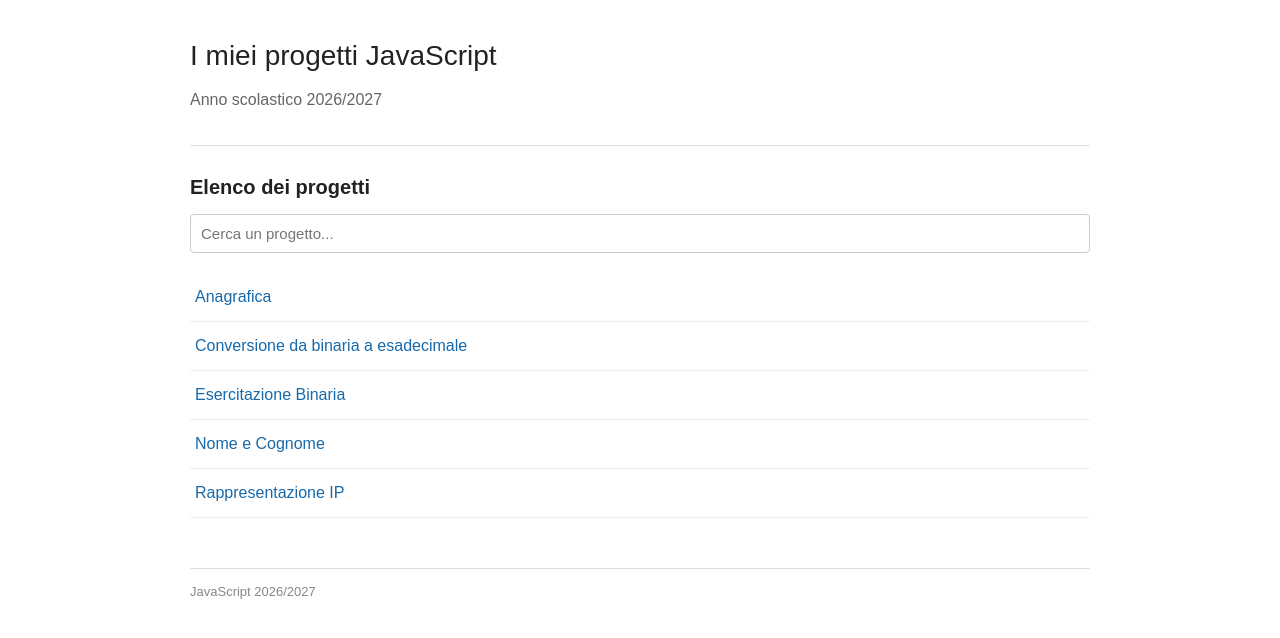
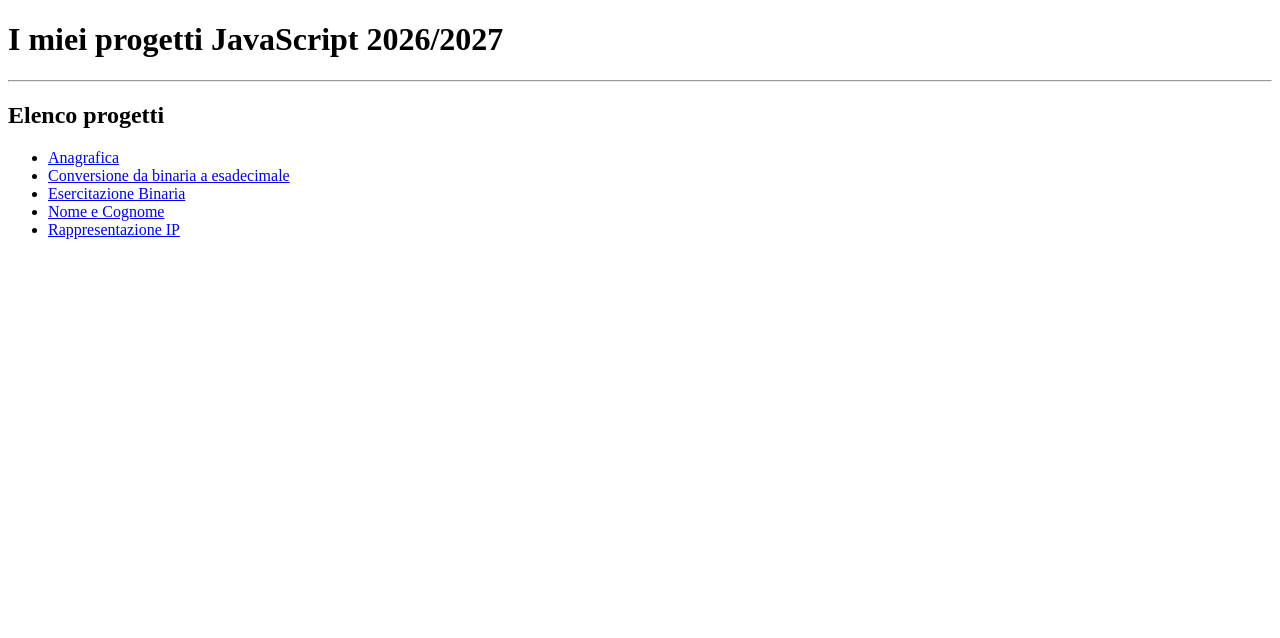
Before and after one commit to TommasoFalchero/JavaScript-2026-2027, a plain HTML site: page index.html in a window 1280 px wide. Drawn offline with Linux system fonts and the light colour scheme.

Commit message:
Update index.html

```diff
--- a/index.html
+++ b/index.html
@@ -3,145 +3,35 @@
 <html lang="it">
 <head>
     <meta charset="UTF-8">
-    <meta name="viewport" content="width=device-width, initial-scale=1.0">
-    <title>I miei progetti JavaScript</title>
-
-    <style>
-        body {
-            font-family: Arial, sans-serif;
-            background-color: white;
-            color: #222;
-            margin: 40px auto;
-            max-width: 900px;
-            padding: 0 20px;
-        }
-
-        header {
-            border-bottom: 1px solid #ddd;
-            padding-bottom: 20px;
-            margin-bottom: 30px;
-        }
-
-        h1 {
-            font-size: 28px;
-            font-weight: normal;
-        }
-
-        p {
-            color: #666;
-        }
-
-        h2 {
-            font-size: 20px;
-            margin-bottom: 15px;
-        }
-
-        input {
-            width: 100%;
-            padding: 10px;
-            margin-bottom: 20px;
-            border: 1px solid #ccc;
-            border-radius: 4px;
-            font-size: 15px;
-            box-sizing: border-box;
-        }
-
-        .project {
-            padding: 15px 5px;
-            border-bottom: 1px solid #eee;
-        }
-
-        .project a {
-            color: #1769aa;
-            text-decoration: none;
-            font-size: 16px;
-        }
-
-        .project a:hover {
-            text-decoration: underline;
-        }
-
-        footer {
-            margin-top: 50px;
-            padding-top: 15px;
-            border-top: 1px solid #ddd;
-            font-size: 13px;
-            color: #888;
-        }
-    </style>
+    <title>I miei progetti</title>
 </head>
-
 <body>
 
-    <header>
-        <h1>I miei progetti JavaScript</h1>
-        <p>Anno scolastico 2026/2027</p>
-    </header>
+    <h1>I miei progetti JavaScript 2026/2027</h1>
 
-    <main>
+    <hr>
 
-        <h2>Elenco dei progetti</h2>
+    <h2>Elenco progetti</h2>
 
-        <input
-            type="text"
-            id="search"
-            placeholder="Cerca un progetto..."
-        >
+    <ul>
+        <li><a href="./Anagrafica/">Anagrafica</a></li>
 
-        <div id="projects">
+        <li><a href="./Conversione%20da%20binaria%20a%20esadecimale/">
+            Conversione da binaria a esadecimale
+        </a></li>
 
-            <div class="project">
-                <a href="./Anagrafica/">Anagrafica</a>
-            </div>
+        <li><a href="./Esercitazione%20Binaria/">
+            Esercitazione Binaria
+        </a></li>
 
-            <div class="project">
-                <a href="./Conversione%20da%20binaria%20a%20esadecimale/">
-                    Conversione da binaria a esadecimale
-                </a>
-            </div>
+        <li><a href="./Nome%20e%20Cognome/">
+            Nome e Cognome
+        </a></li>
 
-            <div class="project">
-                <a href="./Esercitazione%20Binaria/">
-                    Esercitazione Binaria
-                </a>
-            </div>
-
-            <div class="project">
-                <a href="./Nome%20e%20Cognome/">
-                    Nome e Cognome
-                </a>
-            </div>
-
-            <div class="project">
-                <a href="./Rappresentazione%20IP/">
-                    Rappresentazione IP
-                </a>
-            </div>
-
-        </div>
-
-    </main>
-
-    <footer>
-        JavaScript 2026/2027
-    </footer>
-
-    <script>
-        const search = document.getElementById("search");
-        const projects = document.querySelectorAll(".project");
-
-        search.addEventListener("input", function() {
-            const value = this.value.toLowerCase();
-
-            projects.forEach(project => {
-                const name = project.textContent.toLowerCase();
-
-                project.style.display = name.includes(value)
-                    ? "block"
-                    : "none";
-            });
-        });
-    </script>
+        <li><a href="./Rappresentazione%20IP/">
+            Rappresentazione IP
+        </a></li>
+    </ul>
 
 </body>
 </html>
```
